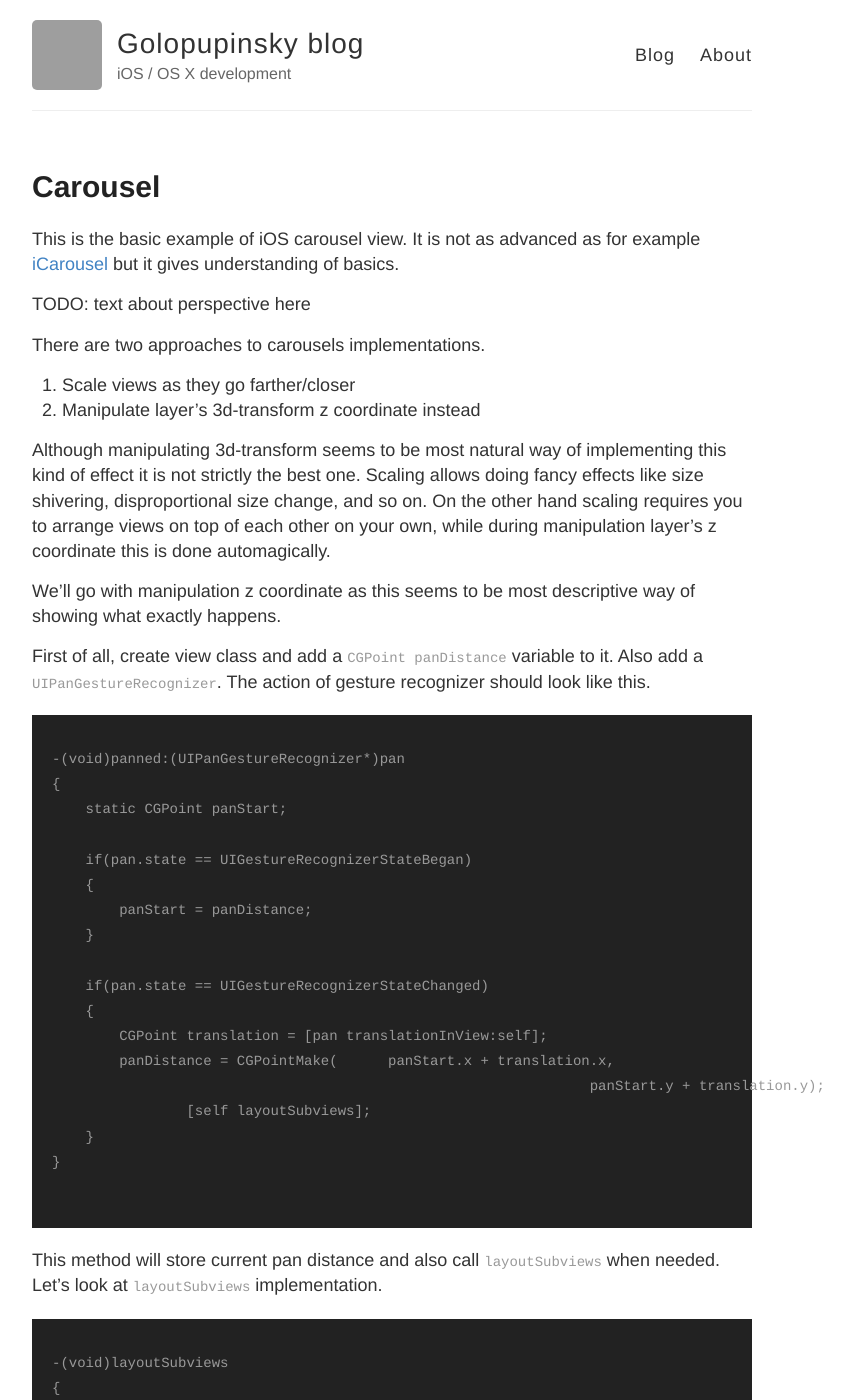
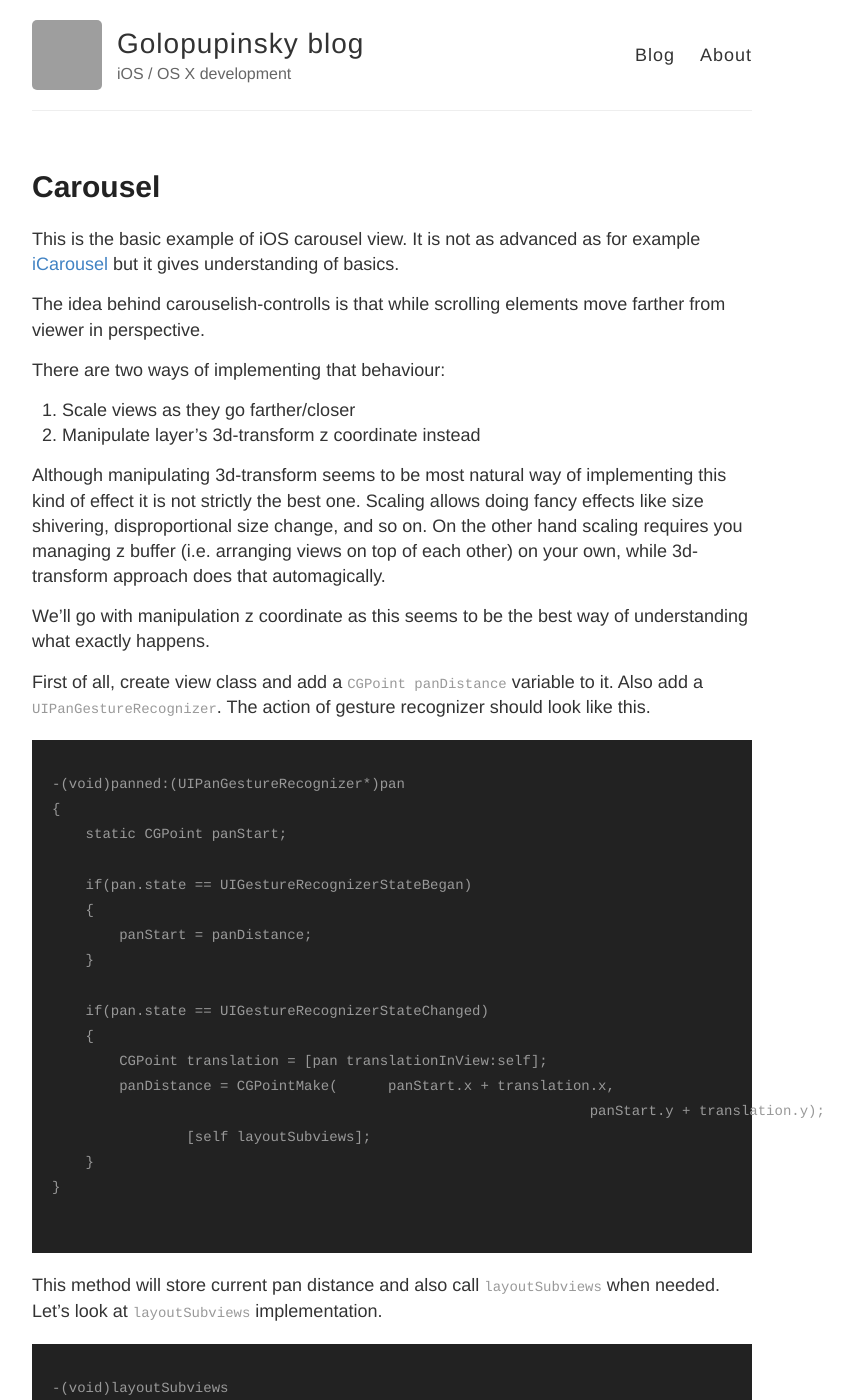
Before and after one commit to golopupinsky/golopupinsky.github.io, a Jekyll site: the page built from _posts/2014-11-2-Carousel.md, in a window 1280 px wide and 1400 px high. Shown: the whole window, without its empty margins (248-1101 px from the left). Built offline with Jekyll 4.4.1, drawn with Linux system fonts in a browser that asks for light colours; some of the changed text lies outside the part shown; grey boxes are pictures that could not be loaded.

Commit message:
More carousel post improvements

````diff
--- a/_posts/2014-11-2-Carousel.md
+++ b/_posts/2014-11-2-Carousel.md
@@ -5,18 +5,17 @@ title: Carousel
 This is the basic example of iOS carousel view.
 It is not as advanced as for example [iCarousel](https://github.com/nicklockwood/iCarousel) but it gives understanding of basics.
 
+The idea behind carouselish-controlls is that while scrolling elements move farther from viewer in perspective.
 
-TODO: text about perspective here
-
-There are two approaches to carousels implementations.
+There are two ways of implementing that behaviour:
 
 1. Scale views as they go farther/closer
 2. Manipulate layer's 3d-transform z coordinate instead
 
 Although manipulating 3d-transform seems to be most natural way of implementing this kind of effect it is not strictly the best one.
-Scaling allows doing fancy effects like size shivering, disproportional size change, and so on. On the other hand scaling requires you to arrange views on top of each other on your own, while during manipulation layer's z coordinate this is done automagically.
+Scaling allows doing fancy effects like size shivering, disproportional size change, and so on. On the other hand scaling requires you managing z buffer (i.e. arranging views on top of each other) on your own, while 3d-transform approach does that automagically.
 
-We'll go with manipulation z coordinate as this seems to be most descriptive way of showing what exactly happens.
+We'll go with manipulation z coordinate as this seems to be the best way of understanding what exactly happens.
 
 First of all, create view class and add a ```CGPoint panDistance``` variable to it. Also add a ```UIPanGestureRecognizer```. The action of gesture recognizer should look like this.
 
@@ -101,7 +100,7 @@
 
 ```
 
-These methods are very similar. They actually contain copy-pasted code. Ouch! Although, for the sake of simplicity of this tutorial I left things as they are.
+These methods are very similar. They actually contain copy-pasted code. Ouch! This should be rewritten! Yes, of course. But for the sake of simplicity of this tutorial I decided to leave things as they are.
 
 Let's look at the common part of methods - variables.
 
````
Also changed, not shown: other parts of _posts/2014-11-2-Carousel.md (+6 -6 lines).
